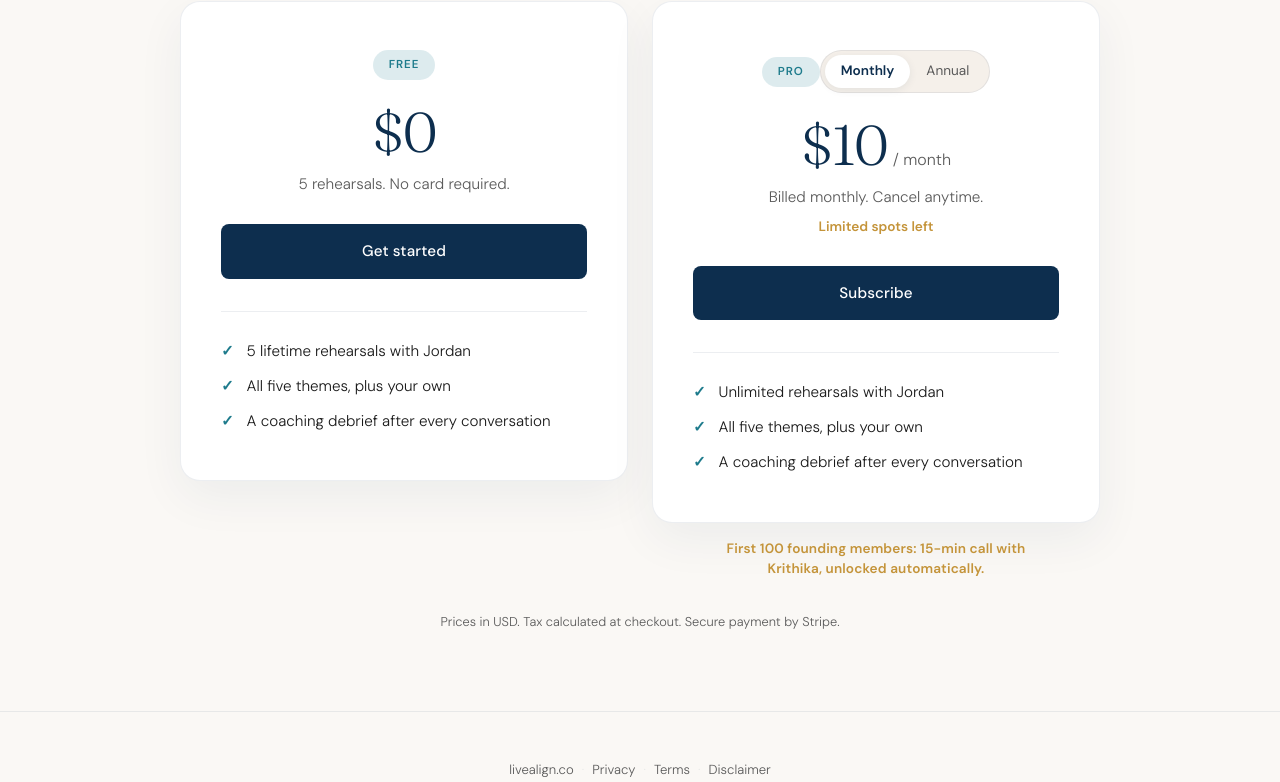
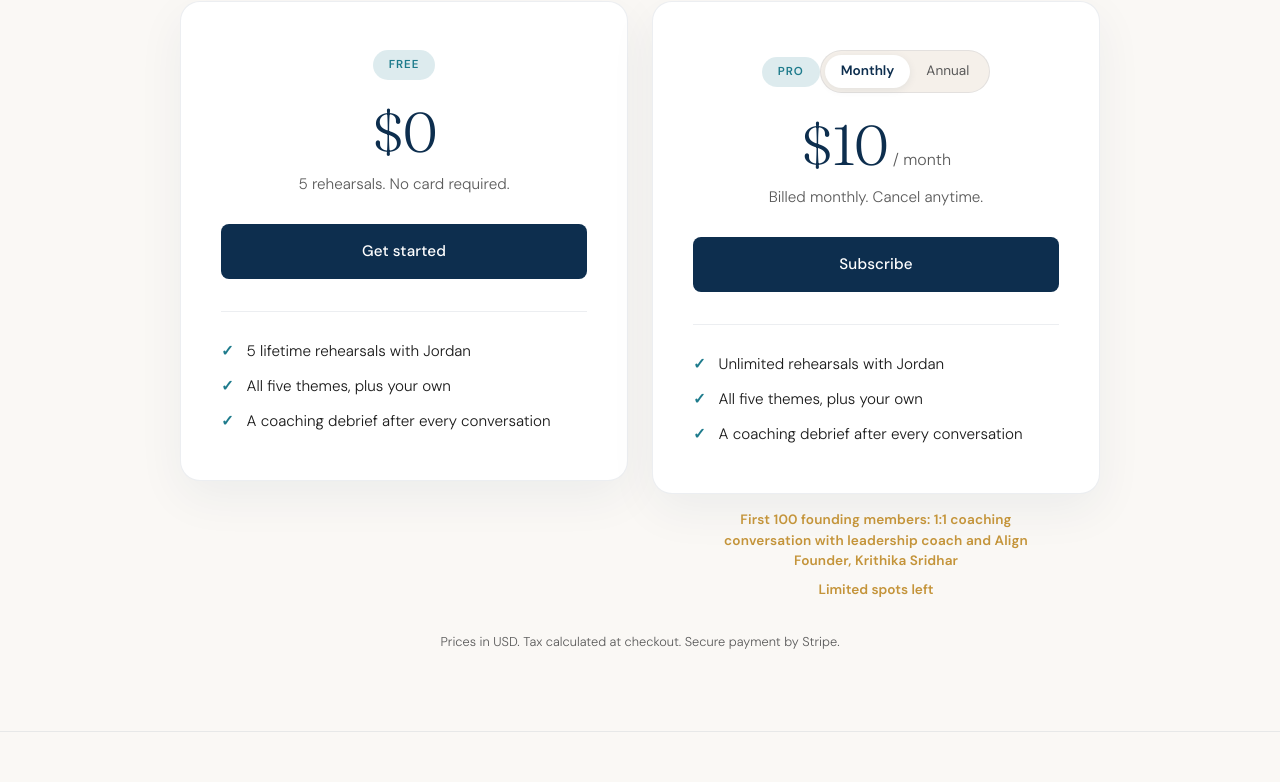
Before and after one commit to Krithika208/Align-Rehearsal-Agent, a Next.js app: page /pricing in a window 1280 px wide. Shown: the part 423-1205 px from the top of the page. Built offline with nearby package versions, Linux system fonts and the light colour scheme; no server answers.

Commit message:
Pricing: founding perk copy, move "Limited spots left" under it
Co-Authored-By: Claude Opus 5.5 <noreply@anthropic.com>
Claude-Session: https://claude.ai/code/session_013cHXpR9hDJzBdXPLXqvyiv

```diff
--- a/app/pricing/PaidPlanCard.tsx
+++ b/app/pricing/PaidPlanCard.tsx
@@ -36,7 +36,6 @@ export default function PaidPlanCard() {
           <span className="pricing-period">{plan.period}</span>
         </div>
         <p className="pricing-note">{plan.note}</p>
-        <p className="pricing-scarcity">Limited spots left</p>
         <SubscribeButton label="Subscribe" billingInterval={interval} />
 
         <ul className="pricing-features">
@@ -46,9 +45,10 @@ export default function PaidPlanCard() {
         </ul>
       </div>
       <p className="pricing-spots">
-        First 100 founding members: 15-min call with Krithika, unlocked
-        automatically.
+        First 100 founding members: 1:1 coaching conversation with leadership
+        coach and Align Founder, Krithika Sridhar
       </p>
+      <p className="pricing-scarcity">Limited spots left</p>
     </div>
   );
 }
```
